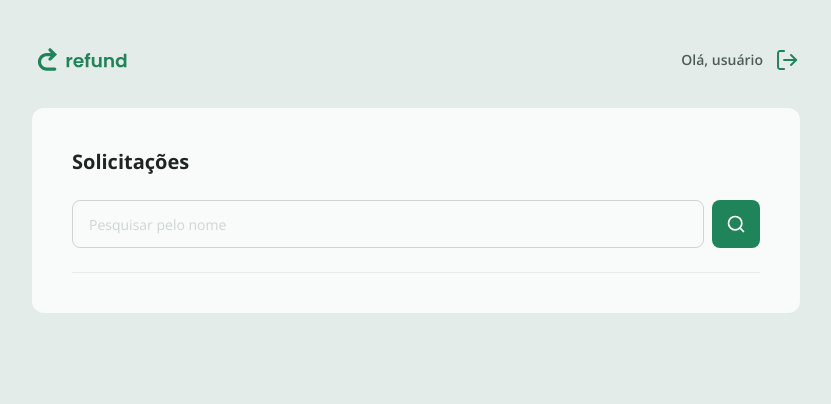
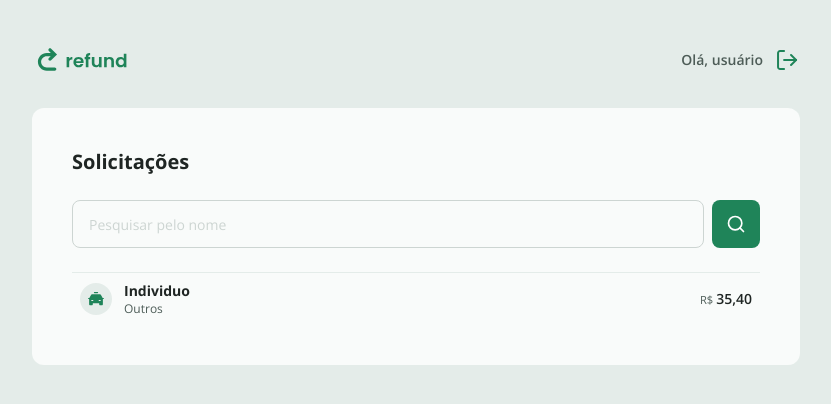
Before and after one commit to Davi-Lorena/Refund-front, a React (Vite) app: page / in a window 1280 px wide. Shown: the top 404 px of the page, without its empty margins (224-1055 px from the left). Built offline with nearby package versions, Linux system fonts and the light colour scheme.

Commit message:
feat: adiciona componente refunditem

```diff
--- /dev/null
+++ b/src/components/RefundItem.tsx
@@ -0,0 +1,26 @@
+export type RefundItemProps = {
+    id: string
+    name: string
+    category: string
+    amount: string
+    categoryImg: string
+}
+
+type Props = React.ComponentProps<"a"> & {
+    data: RefundItemProps
+}
+
+export function RefundItem({data, ...rest }: Props) {
+return <a className="flex items-center gap-3 hover:bg-green-100/50 cursor-pointer rounded-md p-2" {...rest}>
+    <img src={data.categoryImg} alt="Ícone da categoria" className="w-8 h-8"/>
+    <div className="flex flex-col flex-1">
+        <strong className="text-sm text-gray-100">{data.name}</strong>
+        <span className="text-xs text-gray-200">{data.category}</span>
+    </div>
+
+    <span className="text-sm text-gray-100 font-semibold">
+        <small className="font-normal text-gray-200">R$ </small>
+        {data.amount}
+    </span>
+</a>
+}
--- a/src/pages/Dashboard.tsx
+++ b/src/pages/Dashboard.tsx
@@ -2,7 +2,16 @@
 import searchSvg from "../assets/search.svg"
 import { Input } from "../components/Input"
 import { Button } from "../components/Button"
+import { RefundItem } from "../components/RefundItem"
+import { CATEGORIES } from "../utils/categories"
 
+const REFUND_EXAMPLE = {
+    id: "1243",
+    name: "Individuo",
+    category: "Outros",
+    amount: "35,40",
+    categoryImg: CATEGORIES["transport"].icon
+}
 
 export function Dashboard() {
 const [name, setName] = useState("")
@@ -25,7 +34,9 @@
         <img src={searchSvg} alt="Íconde de pesquisa" className="w-5" />
     </Button>
 </form>
-
+<div>
+<RefundItem data={REFUND_EXAMPLE}/>
+</div>
         </div>
     )
 }
```
